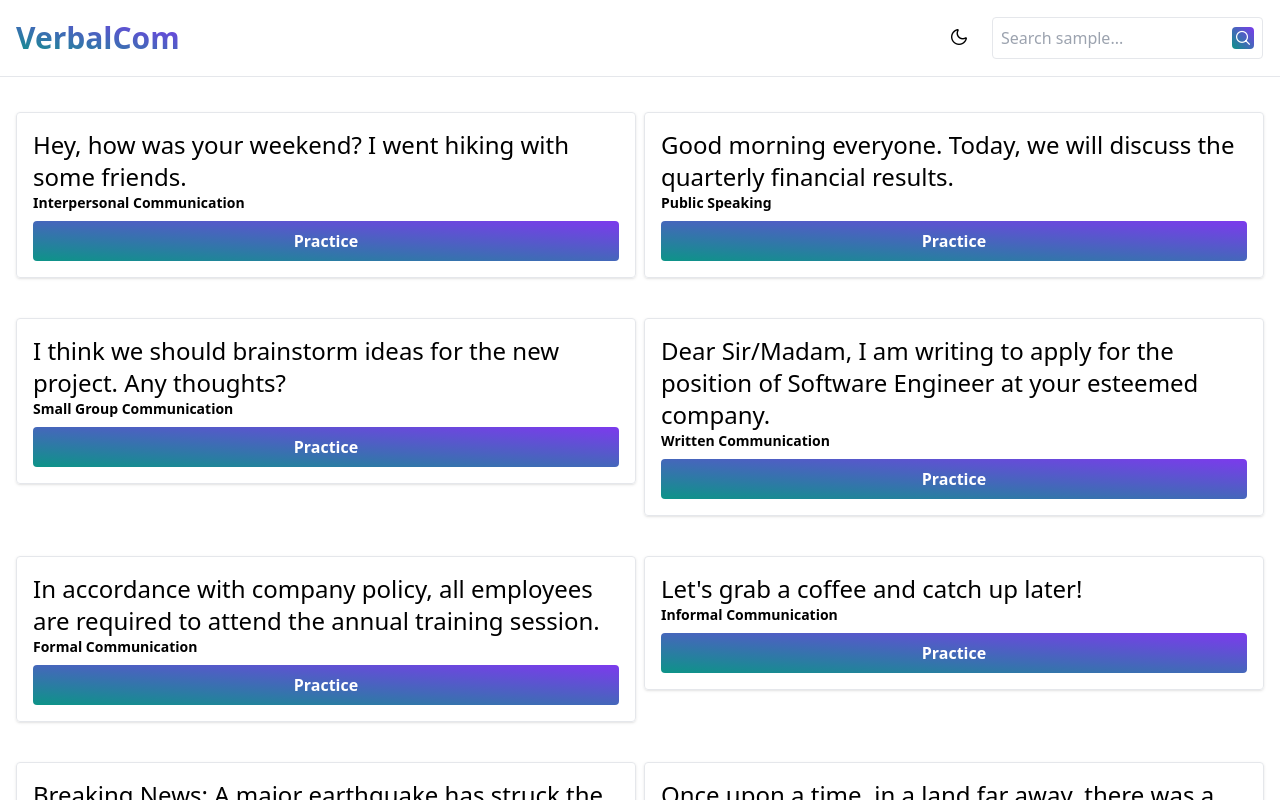
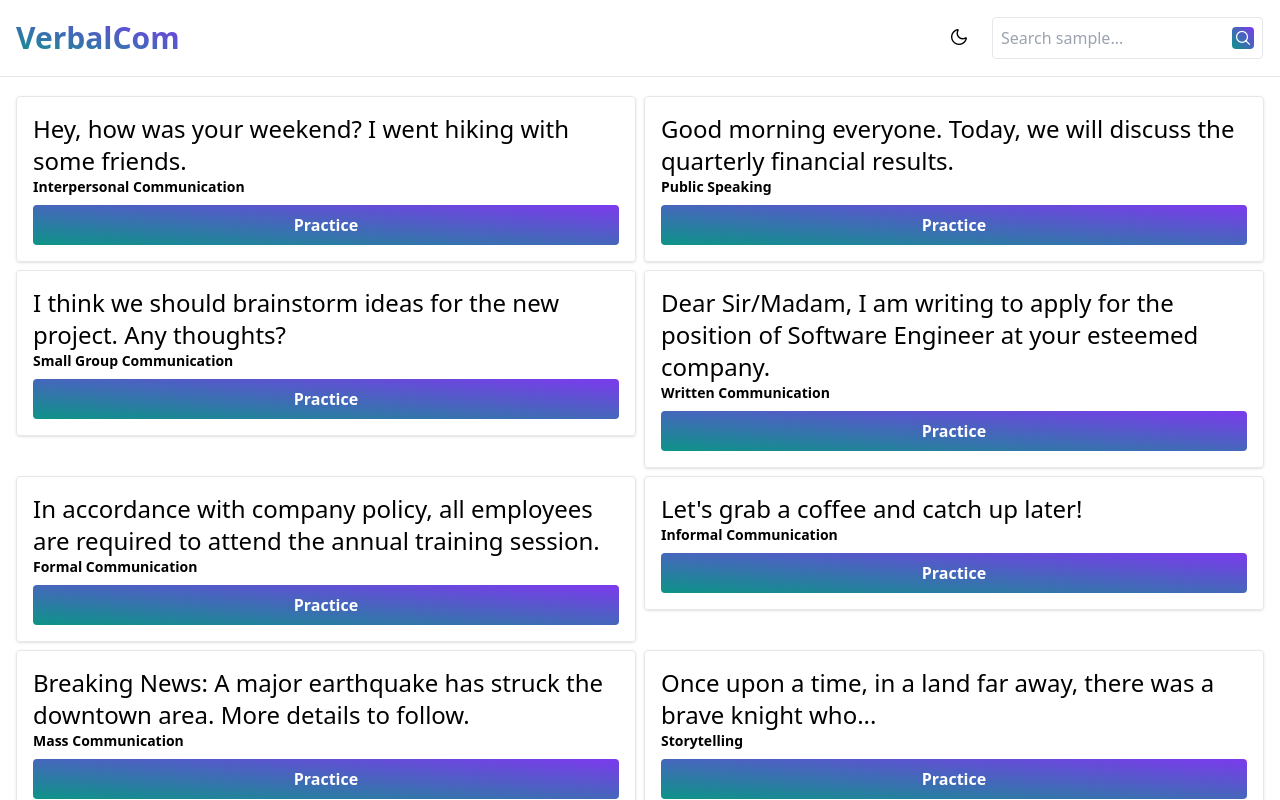
Before and after one commit to ashsajal1/verbalcom, a Vue app: page / in a window 1280 px wide. Shown: the top 800 px of the page. Built offline with nearby package versions, Linux system fonts and the light colour scheme.

Commit message:
remove margin of card

```diff
--- a/src/components/TextCard.vue
+++ b/src/components/TextCard.vue
@@ -12,7 +12,7 @@ const handleClick = () => {
 </script>
 
 <template>
-  <div v-motion-roll-top :duration="600" class="flex flex-col border dark:border-gray-700 shadow p-4 rounded my-4">
+  <div v-motion-roll-top :duration="600" class="flex flex-col border dark:border-gray-700 shadow p-4 rounded">
     <p @click="handleClick" class="font-extralight text-2xl">{{ text }}</p>
     <p class="font-bold text-sm">{{ category }}</p>
     <Button class="mt-2 hover:to-violet-700 hover:from-teal-700" @click="handleClick">Practice</Button>
```
